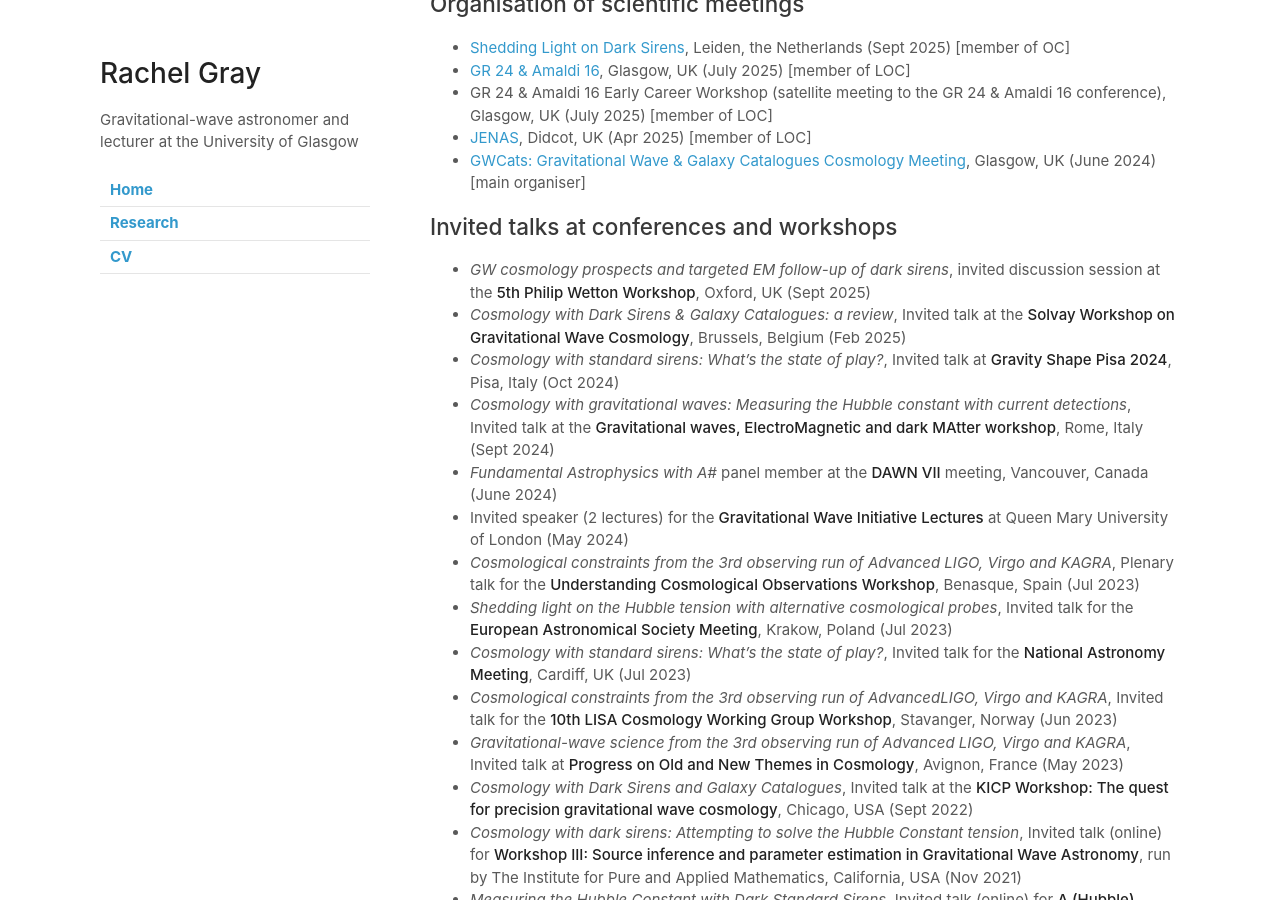
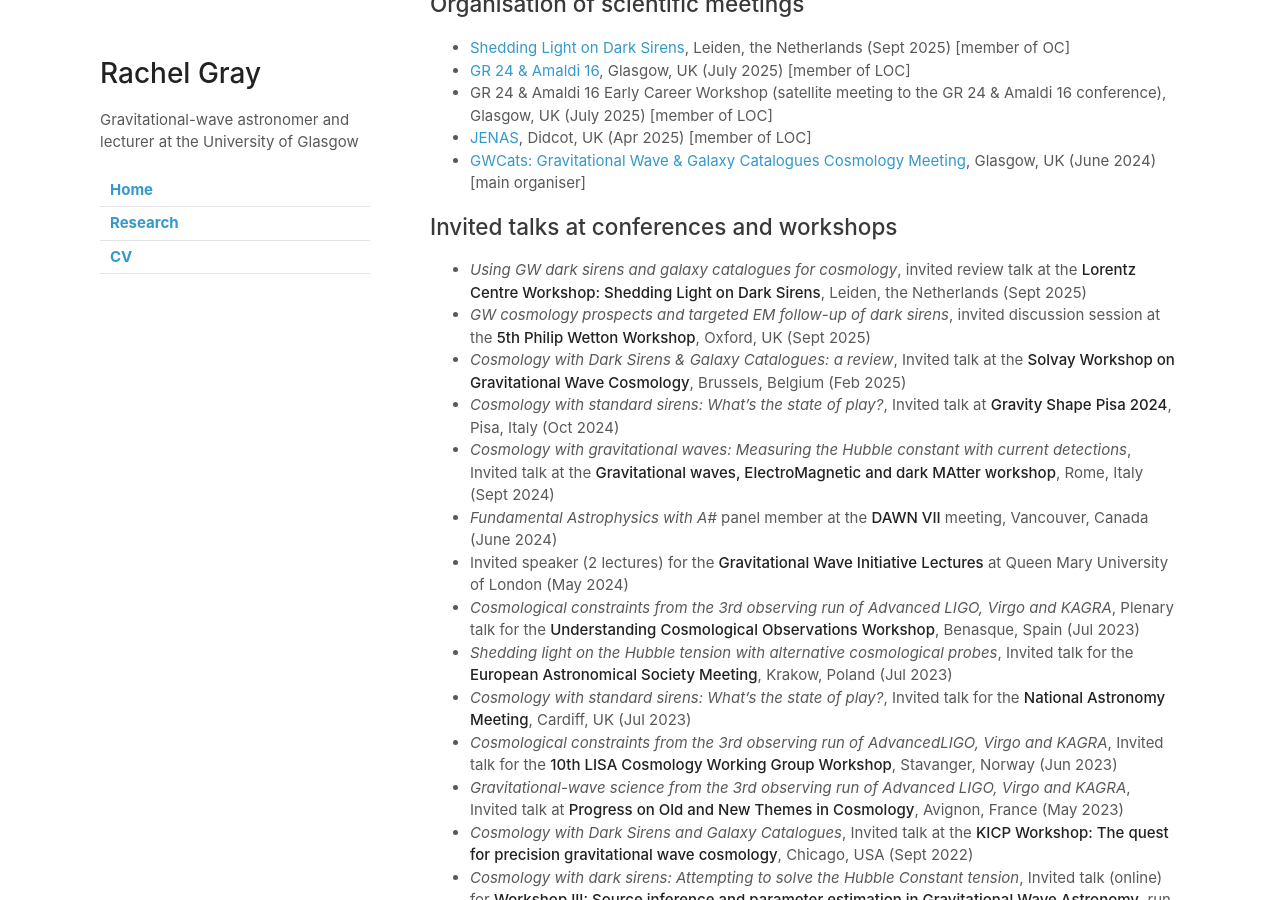
Before and after one commit to rachelmgray/rachelmgray.github.io, a Jekyll site: the page built from cv.md, in a window 1280 px wide and 900 px high, scrolled down 556 px. Built offline with Jekyll 4.4.1, drawn with Linux system fonts in a browser that asks for light colours; our own code applies the rules of GitHub Pages for plain Markdown files.

Commit message:
update cv

```diff
--- a/cv.md
+++ b/cv.md
@@ -20,6 +20,7 @@ I am a lecturer at the University of Glasgow, specialising in constraining cosmo
 - [GWCats: Gravitational Wave & Galaxy Catalogues Cosmology Meeting](https://indico.in2p3.fr/event/33026/), Glasgow, UK (June 2024) [main organiser]
 
 ## Invited talks at conferences and workshops
+- *Using GW dark sirens and galaxy catalogues for cosmology*, invited review talk at the **Lorentz Centre Workshop: Shedding Light on Dark Sirens**, Leiden, the Netherlands (Sept 2025)
 - *GW cosmology prospects and targeted EM follow-up of dark sirens*, invited discussion session at the **5th Philip Wetton Workshop**, Oxford, UK (Sept 2025)
 - *Cosmology with Dark Sirens & Galaxy Catalogues: a review*, Invited talk at the **Solvay Workshop on Gravitational Wave Cosmology**, Brussels, Belgium (Feb 2025)
 - *Cosmology with standard sirens: What’s the state of play?*, Invited talk at **Gravity Shape Pisa 2024**, Pisa, Italy (Oct 2024)
```
